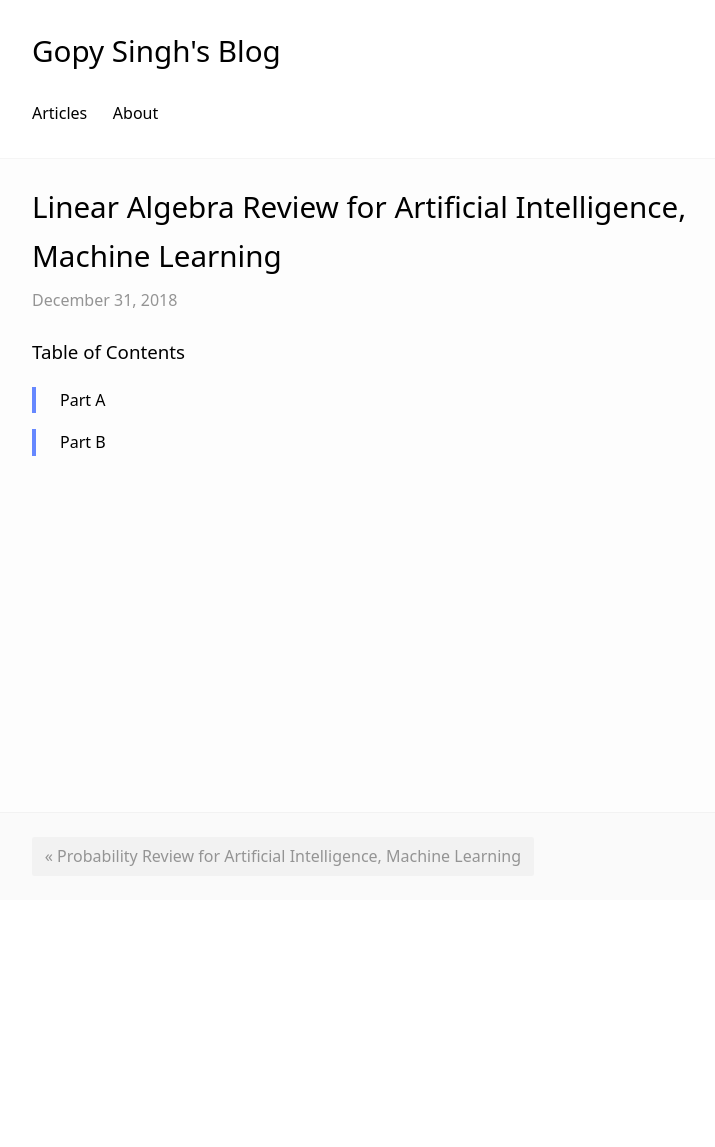
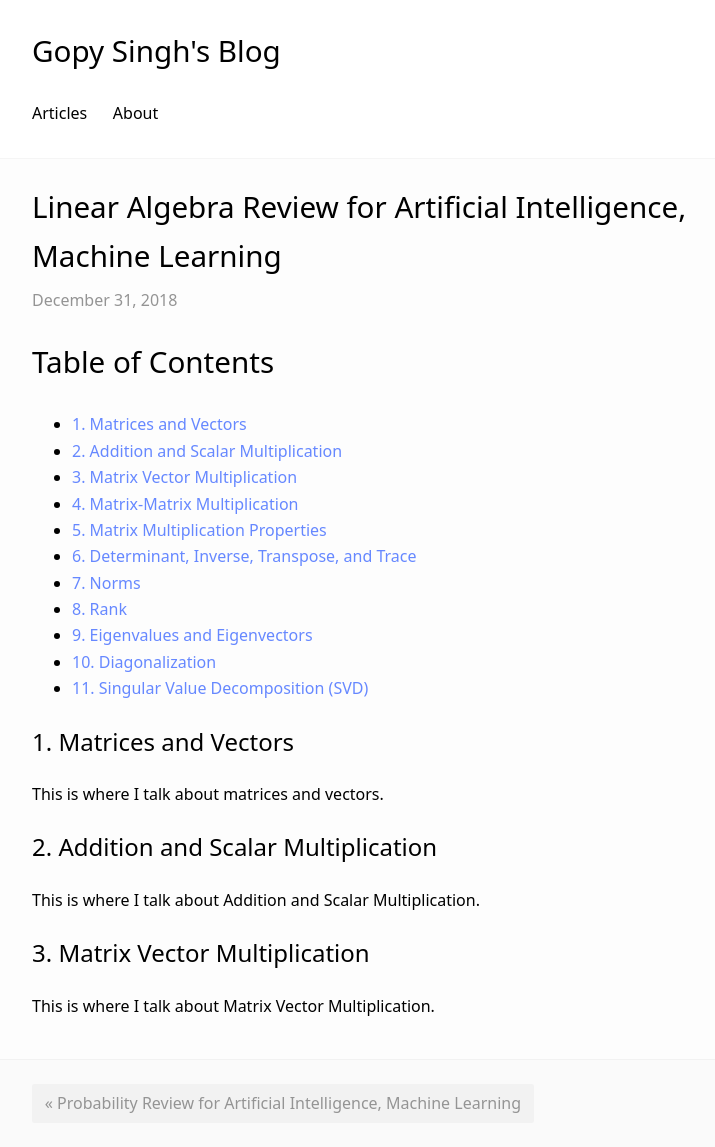
Before and after one commit to gurpreet-ai/gurpreet-ai.github.io, a Jekyll site: the page built from _posts/2018-12-31-Linear-Algebra-Review.md, in a window 1280 px wide. Shown: the whole page, without its empty margins (240-955 px from the left). Built offline with Jekyll 4.4.1, drawn with Linux system fonts in a browser that asks for light colours; before the commit the page ends 900 px from its top, so only the background shows below that.

Commit message:
updated posts

```diff
--- a/_posts/2018-12-31-Linear-Algebra-Review.md
+++ b/_posts/2018-12-31-Linear-Algebra-Review.md
@@ -4,8 +4,24 @@ title:  "Linear Algebra Review for Artificial Intelligence, Machine Learning"
 date:   2018-12-31 12:00:00
 ---
 
-### Table of Contents
+# Table of Contents
+- [1. Matrices and Vectors](#1-matrices-and-vectors)
+- [2. Addition and Scalar Multiplication](#2-addition-and-scalar-multiplication)
+- [3. Matrix Vector Multiplication](#3-matrix-vector-multiplication)
+- [4. Matrix-Matrix Multiplication](#4-matrix-matrix-multiplication)
+- [5. Matrix Multiplication Properties]()
+- [6. Determinant, Inverse, Transpose, and Trace]()
+- [7. Norms]()
+- [8. Rank]()
+- [9. Eigenvalues and Eigenvectors]()
+- [10. Diagonalization]()
+- [11. Singular Value Decomposition (SVD)]()
 
-> Part A
+## 1. Matrices and Vectors
+This is where I talk about matrices and vectors.
 
-> Part B
+## 2. Addition and Scalar Multiplication
+This is where I talk about Addition and Scalar Multiplication.
+
+## 3. Matrix Vector Multiplication
+This is where I talk about Matrix Vector Multiplication.
```
Also changed, not shown: _posts/2018-12-31-Second-Post.md (deleted, +0 -7 lines), _posts/2019-12-31-First-Post.md (deleted, +0 -7 lines).
